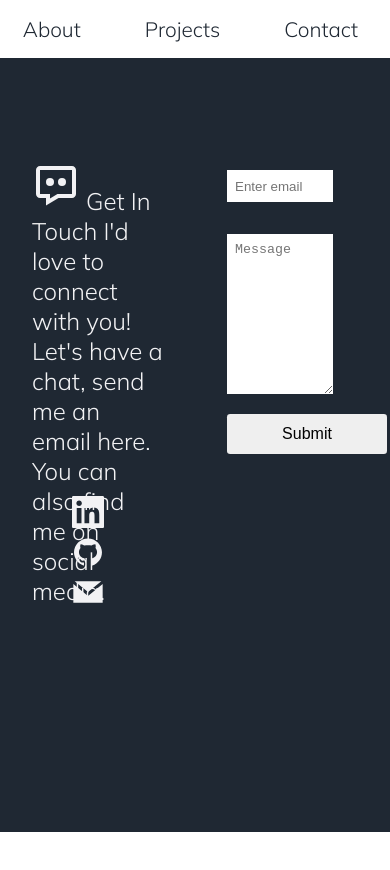
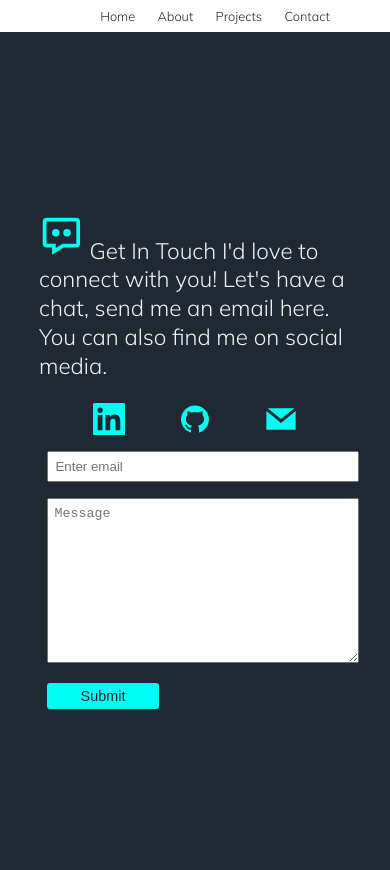
Before and after one commit to kiranacharya26/MyPortfolio, a React (Create React App) app: page /contact in a window 390 px wide. Shown: the top 870 px of the page. Before the commit the page ends 844 px from the top, so only its background shows below. Built offline with nearby package versions, Linux system fonts and the light colour scheme.

Commit message:
created responsive layout, final commit

```diff
--- a/src/App.css
+++ b/src/App.css
@@ -6,54 +6,51 @@
   --hero-bc: #1f2833;
   --nav-color: #1f2833;
   --primary-color: #f2f2f4;
+  --font-size: 1.4em;
 }
 body {
   font-family: 'Mulish', sans-serif;
+  width: 100%;
   padding: 0;
   margin: 0;
+  height: 100vh;
 }
 .nav-container {
-  position: relative;
-  max-width: 1440px;
+  margin: 0;
+  display: flex;
+  justify-content: space-between;
+  align-items: center;
+  z-index: 1;
   width: 100%;
-  height: auto;
 }
-.nav-items {
-  color: var(--nav-color);
-
-  cursor: pointer;
+.nav-container ul {
   display: flex;
-  flex-direction: row;
-  justify-content: flex-end;
-  align-items: center;
   list-style: none;
 }
-.nav-items li {
-  text-align: center;
-  font-size: 1.3rem;
-  margin: 0 2rem;
+.nav-container a {
+  text-decoration: none;
+  color: var(--nav-color);
+  padding: 0.45rem;
+  margin: 0 0.25rem;
 }
-.nav-items a {
-  color: inherit;
-  text-decoration: none;
+.navlinks {
+  display: flex;
+  justify-content: center;
+  align-items: flex-end;
+  margin: 0;
+  width: 100%;
 }
-/*end of nav*/
-/*start of hero*/
-
+/*hero*/
 .hero-container {
+  padding: 0;
+  margin: 0;
+  height: 89.9vh;
   background-color: var(--hero-bc);
-  position: absolute;
-  width: 100%;
-  height: 100vh;
-  max-height: 45.7rem;
 }
 .intro-con {
-  color: white;
   display: grid;
   grid-template-columns: 40% 60%;
-  margin: 0;
-  padding: 0;
-  height: auto;
+  height: inherit;
 }
 .image-con {
   display: flex;
@@ -61,25 +58,16 @@ body {
   align-items: center;
 }
 .image-con img {
-  position: static;
-  width: 18rem;
-  height: 18rem;
+  height: 20rem;
+  width: 20rem;
   border-radius: 50%;
-  object-fit: cover;
-  background-size: cover;
-  background-repeat: no-repeat;
-  border: 4px solid #00fff2;
+  border: 2px solid #00fff2;
 }
-.intro-info {
+.intro-con .intro-info {
   display: flex;
   flex-direction: column;
   justify-content: center;
   align-items: center;
-  margin: 5rem 0;
-}
-.intro-info h3,
-h2 {
-  font-size: 2em;
 }
 .intro-info h1 {
   font-size: 3em;
@@ -90,7 +78,10 @@ h2 {
   animation: glow 2s ease-in-out infinite alternate;
   text-transform: uppercase;
 }
-
+.intro-info h2 {
+  font-size: 1.6em;
+  color: var(--primary-color);
+}
 @keyframes glow {
   from {
     color: #fff;
@@ -106,182 +97,256 @@ h2 {
       0 1 90px #00fff2;
   }
 }
-/*end of hero*/
+/*projects*/
+.projects-cont {
+  background-color: var(--hero-bc);
+  display: flex;
+  flex-direction: row;
+  justify-content: space-between;
+  align-items: flex-start;
+  overflow: hidden;
+  margin: 0;
+  width: 100%;
+  height: 92.8vh;
+}
+.projects-cont h1 {
+  display: flex;
+  flex-direction: row;
+  justify-content: center;
+}
+.prj-cont {
+  width: 50%;
+  height: auto;
+  margin: 2rem;
+  background-color: var(--primary-color);
+  box-shadow: 0 2px 10px rgba(0, 0, 0, 0.3);
+  border-radius: 0.4rem;
+}
+.prj-cont img {
+  border-radius: 0.4rem;
+  border: 1px solid #1f2833;
+  width: 100%;
+  height: 30%;
+}
+.prj-info {
+  display: flex;
+  flex-direction: column;
+  align-items: flex-start;
+  justify-content: center;
+}
+.prj-info h2,
+h3,
+h5 {
+  font-size: 1.3em;
+  margin: 0.5rem 0.3rem;
+  padding: 0.5rem 0.3rem;
+}
+.prj-info span {
+  background-color: var(--hero-bc);
+  color: #00fff2;
+  padding: 0.3rem;
+  font-size: 0.8em;
+}
+.prj-info a {
+  font-size: 0.8em;
+  background-color: var(--hero-bc);
+  padding: 0.3rem;
+  text-decoration: none;
+  color: inherit;
+  color: rgba(0, 255, 242, 1);
+}
 
-/*start of about*/
+/*about*/
 .main-abt-cont {
+  display: flex;
+  justify-content: center;
+  flex-direction: row;
+  align-items: flex-start;
   width: 100%;
-  height: auto;
-  display: grid;
-  grid-template-columns: 50% 50%;
-  margin: 0;
-  padding: 0;
+  height: 90.3vh;
+  background-color: var(--hero-bc);
 }
-.abt-cont {
-  display: grid;
-  grid-template-rows: 45% 55%;
-  border-radius: 0.2rem;
-  color: var(--primary-color);
-  max-width: 100%;
-  height: 84vh;
-  background-color: var(--hero-bc);
-  text-align: center;
-  margin: 1.3rem 2rem;
-  box-shadow: 0 2px 10px rgba(0, 0, 0, 0.3);
+.abt-img {
+  margin: 1rem 0 0 0;
+  display: flex;
+  justify-content: center;
+  align-items: center;
 }
-.abt-info {
-  width: auto;
-  margin: 0;
+.abt-img img {
+  height: 12rem;
+  width: 12rem;
+  background-repeat: no-repeat;
+  background-size: cover;
+  object-fit: cover;
+  border-radius: 100%;
+  border: 2px solid #00fff2;
 }
 .info-style {
   display: flex;
+  flex-direction: column;
+  align-items: center;
   justify-content: center;
-  padding: 3rem;
-  font-size: 1.5em;
+  margin: 1rem 5rem 0;
+  width: 29rem;
 }
-.abt-img img {
-  margin: 1rem 0;
-  width: 15rem;
-  height: 15rem;
-  border-radius: 50%;
-  object-fit: cover;
-  background-size: cover;
-  background-repeat: no-repeat;
-  border: 4px solid #00fff2;
+.info-style p {
+  font-size: var(--font-size);
+  color: var(--primary-color);
 }
-
 .skill-cont {
-  border-radius: 0.2rem;
-  color: var(--primary-color);
-  max-width: 100%;
-  height: 84vh;
-  background-color: var(--hero-bc);
-  text-align: center;
-  margin: 1.3rem 2rem;
-  box-shadow: 0 2px 10px rgba(0, 0, 0, 0.3);
+  display: flex;
+  justify-content: center;
+  align-items: center;
 }
 .icons-holder {
+  margin: 2rem;
   display: grid;
   grid-template-columns: repeat(4, 1fr);
-  align-items: center;
+  gap: 3rem;
+}
+/*contact*/
+.contact-main {
+  background-color: var(--hero-bc);
   width: 100%;
-  height: auto;
-  font-size: 4rem;
-  padding: 1rem;
-}
-/*end of about*/
-
-/*start of projects*/
-.projects-cont {
-  display: flex;
-  flex-direction: row;
-  justify-content: space-between;
-  align-items: center;
-  width: 100%;
-  height: 91.7vh;
-  background-color: var(--hero-bc);
-}
-.prj-cont {
-  padding: 0;
-  margin: 2rem 2rem;
-  background-color: var(--primary-color);
-  border-radius: 0.4rem;
-  width: 25rem;
-  height: 30rem;
-  box-shadow: 0 2px 10px rgba(0, 0, 0, 0.3);
-}
-.prj-cont img {
-  background-repeat: no-repeat;
-  object-fit: cover;
-  background-size: cover;
-  width: 100%;
-  height: 14rem;
-}
-.projects-cont .prj-info {
+  height: 93.4vh;
   display: flex;
   flex-direction: column;
   justify-content: center;
   align-items: center;
 }
-.prj-info h5 {
-  padding: 0.7rem;
-  background-color: var(--hero-bc);
-  color: var(--primary-color);
-}
-.prj-info a {
-  color: rgba(13, 219, 209, 0.7);
-  font-size: 1.2em;
-  text-decoration: none;
-}
-.prj-info a:focus {
-  outline: none;
-}
-/*end of project*/
-
-/*start of contact*/
-.contact-main {
-  width: 100%;
-  height: 91.7vh;
-  background-color: var(--hero-bc);
-  display: grid;
-  grid-template-columns: 50% 50%;
-}
 .msg-cont {
-  text-align: start;
-  display: grid;
-  grid-template-rows: 50% 50%;
-  align-items: flex-start;
-  justify-content: center;
-  margin: 5rem 2rem;
+  margin: 1rem;
+  width: 50%;
 }
 .msg-cont p {
-  font-size: 1.5em;
+  font-size: var(--font-size);
   color: var(--primary-color);
 }
 .social-icons {
-  padding: 0;
-  margin: 0;
+  text-align: center;
+}
+.social-icons ul {
   display: flex;
   flex-direction: row;
-  height: 10rem;
-}
-.social-icons ul {
+  justify-content: space-evenly;
+  align-items: center;
   list-style: none;
-  font-size: 2em;
-  color: var(--primary-color);
+  width: 100%;
 }
 .social-icons a {
-  text-decoration: none;
-  color: inherit;
+  color: #00fff2;
+  font-size: 2em;
 }
 form {
-  margin: 6rem 2rem;
-  display: flex;
-  align-items: flex-start;
-  flex-direction: column;
-  justify-content: start;
+  width: 50%;
+  height: auto;
+  max-height: 1440px;
 }
-.form-control {
-  margin: 1rem 0;
-  width: 90%;
+form input,
+form textarea {
+  width: 100%;
+  padding: 0.4rem;
+  margin: 0.5rem;
 }
-.form-control input {
-  padding: 0.5rem;
-  border: none;
-  width: inherit;
-  height: 2rem;
-}
-.form-control textarea {
-  padding: 0.5rem;
-  border: none;
-  width: inherit;
-  height: 10rem;
+form input,
+form textarea:focus {
+  outline: none;
 }
 form button {
-  padding: 0.7rem;
-  text-align: center;
-  width: 10rem;
-  font-size: 1em;
+  background-color: #00fff2;
+  color: var(--hero-bc);
   border: none;
   border-radius: 0.2rem;
+  width: 7rem;
+  font-size: 0.9em;
+  padding: 0.3rem;
+  margin: 0.5rem;
 }
+button:focus {
+  outline: none;
+}
+/*media mobile*/
+@media (max-width: 900px) {
+  .prj-cont {
+    width: 80%;
+    height: auto;
+  }
+  .abt-cont {
+    height: 100vh;
+  }
+  .info-style p {
+    width: 80%;
+  }
+  .hero-container {
+    height: 100vh;
+  }
+  form {
+    width: 80%;
+  }
+  .social-icons ul {
+    margin: 0;
+    padding: 0;
+  }
+  .msg-cont {
+    margin: 0;
+    width: 80%;
+  }
+  .contact-main {
+    width: auto;
+    height: 100vh;
+  }
+  .main-abt-cont {
+    display: flex;
+    justify-content: center;
+    flex-direction: row;
+    align-items: flex-start;
+    width: 100%;
+    height: auto;
+    text-align: center;
+  }
+  .projects-cont {
+    background-color: var(--hero-bc);
+    display: flex;
+    flex-direction: column;
+    justify-content: center;
+    align-items: center;
+    height: auto;
+  }
+  .prj-info h2,
+  h3,
+  h5 {
+    font-size: 1.1em;
+  }
+  .intro-con {
+    display: grid;
+    grid-template-columns: 1fr;
+    row-gap: 0;
+  }
+  .image-con img {
+    height: 13rem;
+    width: 13rem;
+  }
+
+  .intro-info h1 {
+    font-size: 2em;
+  }
+
+  .nav-container {
+    display: flex;
+    justify-content: center;
+    flex-direction: column;
+    align-items: center;
+  }
+  .navlinks {
+    display: flex;
+    justify-content: center;
+    align-items: flex-end;
+    margin: 0;
+    font-size: 0.5em;
+    width: auto;
+  }
+  .navlinks li {
+    font-size: 1.6em;
+    text-align: center;
+  }
+}
--- a/src/components/About.js
+++ b/src/components/About.js
@@ -7,6 +7,7 @@ import {FaNodeJs} from 'react-icons/fa'
 import {AiOutlineHtml5} from 'react-icons/ai'
 import {SiPostman} from 'react-icons/si'
 import {SiJsonwebtokens} from 'react-icons/si'
+import {BiMessageAltDots} from 'react-icons/bi'
 
 const About = () => {
     return (
@@ -18,25 +19,11 @@ const About = () => {
                 <div className="abt-info">
                     <div className="info-style">
                         <p >
-                            Hi!. I am an aspiring Front End web developer.
+                            <BiMessageAltDots style={{fontSize:'1.9em', color:'#00fff2'}}/>Hi!. I am an aspiring Front End web developer.
                             I am passionate about learning new
                             technologies and coding. Do check out my project gallery
                             in this portfolio website.
                         </p>
-                    {/* <p>
-                        <h1>Jivox</h1>
-                        <h2>FrontEnd Developer </h2>
-                        <h2>OCT 2019 – Present | Bengaluru, Karnataka</h2>
-                        <ul>
-                            <li>Front-end developer- Wrote code for various ads which include advanced animations.</li>
-                            <li>Worked with some of the popular brands like Nike, Unilever and Marriot and delivered high quality master/ads</li>
-                            <li>Led Unilever brand account which was a self served client.</li>
-                            <li>Volunteered and wrote docs under developer.io which can used as reference for new clients working on platform.</li>
-                            <li>Worked on JS which are used for making the ads dynamic.</li>
-                        </ul>
-                    </p> */}
-                </div>
-            </div>
                     </div>
                     <div className="skill-cont">
                         <div className="icons-holder">
@@ -51,10 +38,13 @@ const About = () => {
                         </div>
                     </div>
                 </div>
+            </div>
+        </div>
     )
 }
 const style = {
-    marginBottom:'4rem',
-   backgroundColor:'var(#00fff2)'
+    fontSize:'1.8em',
+    color:'#00fff2'
+
 }
 export default About
--- a/src/components/Contact.js
+++ b/src/components/Contact.js
@@ -5,10 +5,14 @@ import {AiFillGithub} from 'react-icons/ai'
 import {GrMail} from 'react-icons/gr'
 
 const Contact = () => {
+    const onAlert = () =>{
+        alert('Email Sent')
+    }
     return (
+
         <div className="contact-main">
             <div className="msg-cont">
-                <p><BiMessageDots style={{fontSize:'2em'}}/> Get In Touch
+                <p><BiMessageDots style={{fontSize:'2em',color:'#00fff2'}}/> Get In Touch
                     I'd love to connect with you! Let's have a chat, send me an email here.
                     You can also find me on social media.
                 </p>
@@ -16,7 +20,7 @@ const Contact = () => {
                     <ul>
                         <li> <a href="https://www.linkedin.com/in/kiran-acharya/" rel="noreferrer" target="_blank"><GrLinkedin /></a></li>
                         <li><a href="https://github.com/kiranacharya26?tab=repositories"rel="noreferrer" target="_blank"><AiFillGithub /></a></li>
-                        <li><GrMail /></li>
+                        <li><a href="#"rel="noreferrer" target="_blank"><GrMail /></a></li>
                     </ul>
                 </div>
             </div>
@@ -27,7 +31,7 @@ const Contact = () => {
                 <div class="form-control">
                     <textarea name="" id="" cols="30" rows="10" placeholder="Message"></textarea>
                 </div>
-                <button type="submit">Submit</button>
+                <button type="submit" onClick={onAlert}>Submit</button>
             </form>
         </div>
     )
--- a/src/components/Hero.js
+++ b/src/components/Hero.js
@@ -10,8 +10,8 @@ const Hero = () => {
                     <img src={DP} alt=""/>
                 </div>
                 <div className="intro-info">
-                    <h1>Hi <Roll left cascade>  Iam kiran acharya </Roll></h1>
-                    <h2>Frontend Developer</h2>
+                    <h1>Hi <Roll left cascade>  I am kiran acharya </Roll></h1>
+                    <h2>Frontend <span style={{color:"#00fff2"}}>Web</span> Developer</h2>
                 </div>
             </div>
         </div>
--- a/src/components/Navbar.js
+++ b/src/components/Navbar.js
@@ -4,12 +4,15 @@ import {Link} from 'react-router-dom'
 const Navbar = () => {
     return (
         <nav className="nav-container">
-            <ul className="nav-items">
+
+            <div className="navlinks">
+            <ul >
                 <li><Link to ='/'>Home</Link></li>
                 <li><Link to ='/about'>About</Link></li>
                 <li><Link to ='/projects'>Projects</Link></li>
                 <li><Link to ='/contact'>Contact</Link></li>
             </ul>
+            </div>
         </nav>
     )
 }
--- a/src/components/Projects.js
+++ b/src/components/Projects.js
@@ -1,5 +1,4 @@
 import React, { useState } from 'react'
-
 import Gallery from '../images/gallery.gif'
 import Git from '../images/github.jpg'
 import Crud from '../images/CRUD.jpeg'
@@ -28,19 +27,23 @@ const Projects = () => {
             LinkURL: 'https://mytrackerapp.herokuapp.com',
             imageUrl:Crud
         },
+
     ])
     console.log(prjs)
 
     return (
 
         <div className="projects-cont">
+
            {prjs.map((prj) =>(
                <div className="prj-cont" key={prj.id}>
+
                    <img src={prj.imageUrl} alt=""/>
                    <div className="prj-info">
-                        <h1>Name: {prj.name}</h1>
-                        <h3>Stacks used: {prj.stack}</h3>
-                        <h5>Click for: <a href="{prj.LinkURL}"> Live Link</a> </h5>
+
+                        <h2>Name: <span>{prj.name}</span></h2>
+                        <h3>Stacks used: <span >{prj.stack}</span></h3>
+                        <h5>Click for: <a href={prj.LinkURL} target="_blank"rel="noreferrer"> Live Link</a> </h5>
                     </div>
                </div>
            ))}
@@ -48,5 +51,7 @@ const Projects = () => {
 
     )
 }
-
+const style ={
+    backGroundColor:'red'
+}
 export default Projects
```
Lines whose indentation alone changed are shown as unchanged.
